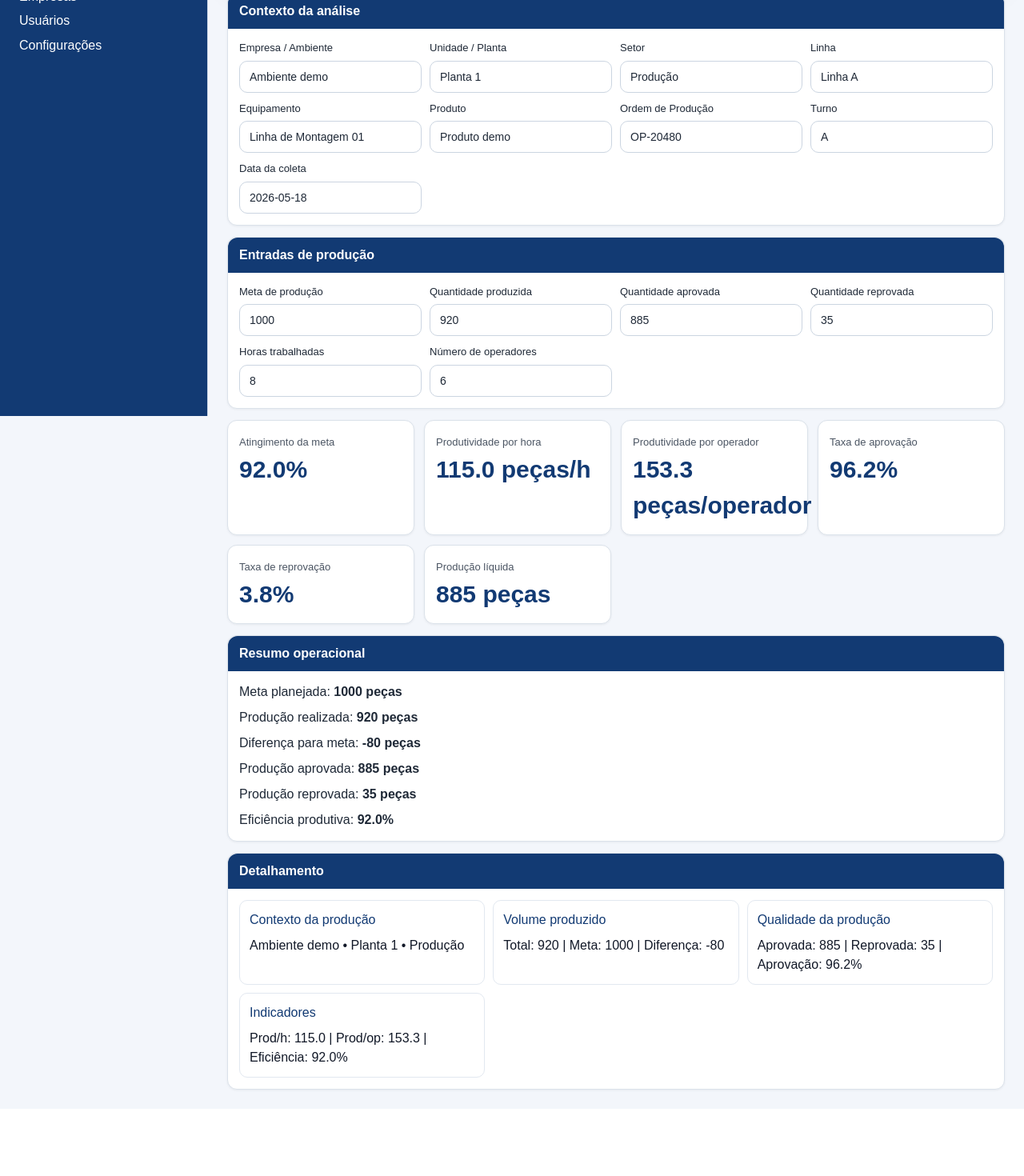
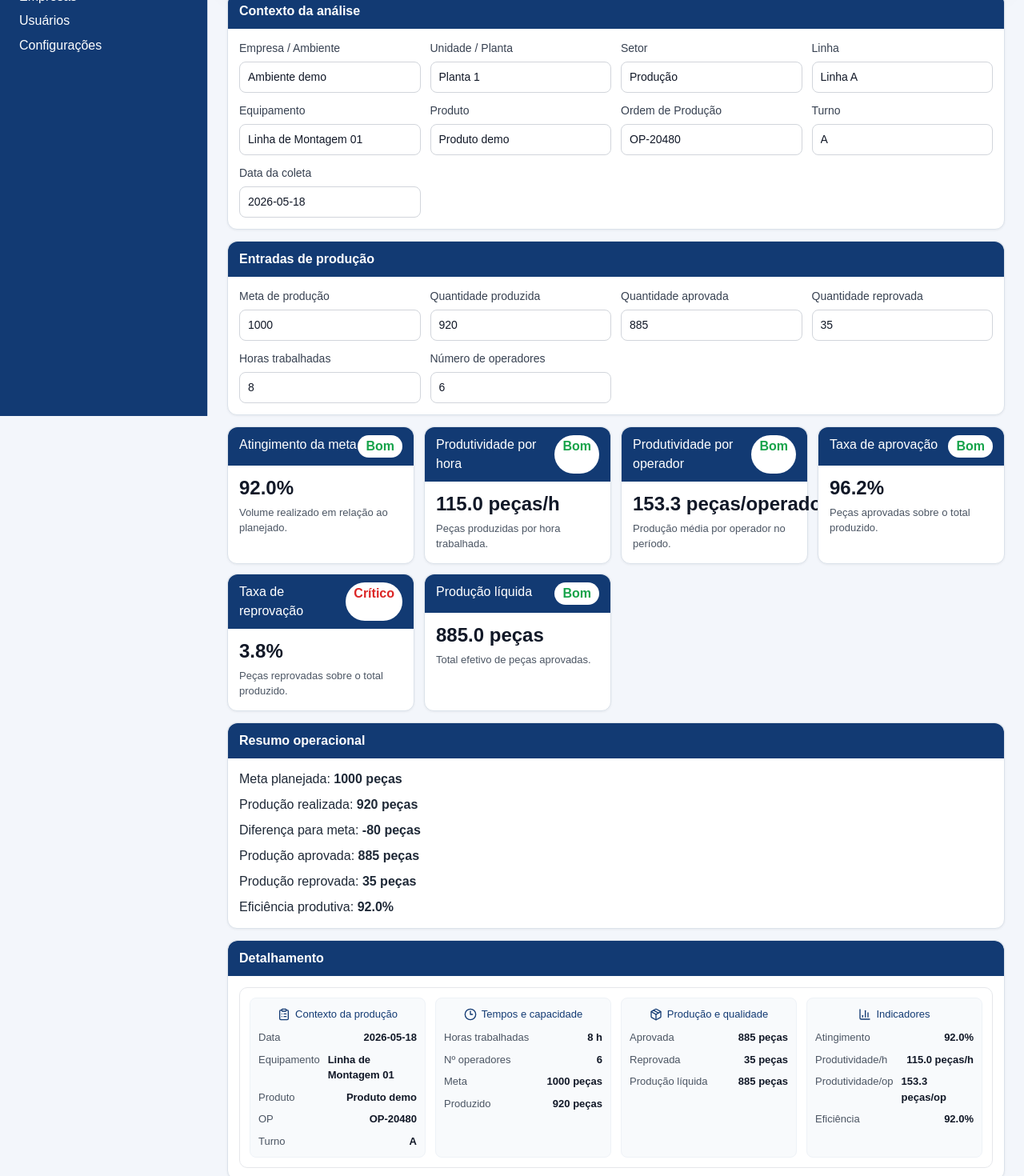
Before and after one commit to ArthurEngProduto/SIGO-Portal-de-Produ-o, a Next.js app: page /ferramentas/indicadores-producao in a window 1280 px wide. Shown: the part 280-1750 px from the top of the page at 80% size. Before the commit the page ends 1666 px from the top, so only its background shows below. Built offline with nearby package versions, Linux system fonts and the light colour scheme.

Commit message:
Ajusta tamanho dos textos dos indicadores

```diff
--- a/app/ferramentas/indicadores-producao/page.tsx
+++ b/app/ferramentas/indicadores-producao/page.tsx
@@ -1,7 +1,7 @@
 "use client";
 
 import { useMemo, useState } from "react";
-import { BarChart3, Download, FolderOpen, PlusCircle, Save } from "lucide-react";
+import { BarChart3, ClipboardList, Clock3, Download, FolderOpen, Package, PlusCircle, Save } from "lucide-react";
 import Sidebar from "../../../components/layout/Sidebar";
 
 type ProductionContext = {
@@ -25,49 +25,18 @@ type ProductionInputs = {
   numeroOperadores: number;
 };
 
-const emptyContext: ProductionContext = {
-  empresa: "",
-  unidade: "",
-  setor: "",
-  linha: "",
-  equipamento: "",
-  produto: "",
-  ordemProducao: "",
-  turno: "",
-  dataColeta: "",
-};
-
-const exampleContext: ProductionContext = {
-  empresa: "Ambiente demo",
-  unidade: "Planta 1",
-  setor: "Produção",
-  linha: "Linha A",
-  equipamento: "Linha de Montagem 01",
-  produto: "Produto demo",
-  ordemProducao: "OP-20480",
-  turno: "A",
-  dataColeta: "2026-05-18",
-};
-
-const emptyInputs: ProductionInputs = {
-  metaProducao: 0,
-  quantidadeProduzida: 0,
-  quantidadeAprovada: 0,
-  quantidadeReprovada: 0,
-  horasTrabalhadas: 0,
-  numeroOperadores: 0,
-};
-
-const exampleInputs: ProductionInputs = {
-  metaProducao: 1000,
-  quantidadeProduzida: 920,
-  quantidadeAprovada: 885,
-  quantidadeReprovada: 35,
-  horasTrabalhadas: 8,
-  numeroOperadores: 6,
-};
+const emptyContext: ProductionContext = { empresa: "", unidade: "", setor: "", linha: "", equipamento: "", produto: "", ordemProducao: "", turno: "", dataColeta: "" };
+const exampleContext: ProductionContext = { empresa: "Ambiente demo", unidade: "Planta 1", setor: "Produção", linha: "Linha A", equipamento: "Linha de Montagem 01", produto: "Produto demo", ordemProducao: "OP-20480", turno: "A", dataColeta: "2026-05-18" };
+const emptyInputs: ProductionInputs = { metaProducao: 0, quantidadeProduzida: 0, quantidadeAprovada: 0, quantidadeReprovada: 0, horasTrabalhadas: 0, numeroOperadores: 0 };
+const exampleInputs: ProductionInputs = { metaProducao: 1000, quantidadeProduzida: 920, quantidadeAprovada: 885, quantidadeReprovada: 35, horasTrabalhadas: 8, numeroOperadores: 6 };
 
 const safeDiv = (a: number, b: number) => (b > 0 ? a / b : 0);
+
+function getStatus(value: number) {
+  if (value >= 85) return { label: "Bom", color: "#16a34a" };
+  if (value >= 60) return { label: "Atenção", color: "#f59e0b" };
+  return { label: "Crítico", color: "#dc2626" };
+}
 
 export default function IndicadoresProducaoPage() {
   const [context, setContext] = useState<ProductionContext>(exampleContext);
@@ -88,13 +57,22 @@ export default function IndicadoresProducaoPage() {
     };
   }, [inputs]);
 
+  const indicatorCards = [
+    { title: "Atingimento da meta", value: calc.atingimentoMeta * 100, description: "Volume realizado em relação ao planejado.", suffix: "%" },
+    { title: "Produtividade por hora", value: calc.produtividadeHora, description: "Peças produzidas por hora trabalhada.", suffix: " peças/h" },
+    { title: "Produtividade por operador", value: calc.produtividadeOperador, description: "Produção média por operador no período.", suffix: " peças/operador" },
+    { title: "Taxa de aprovação", value: calc.taxaAprovacao * 100, description: "Peças aprovadas sobre o total produzido.", suffix: "%" },
+    { title: "Taxa de reprovação", value: calc.taxaReprovacao * 100, description: "Peças reprovadas sobre o total produzido.", suffix: "%" },
+    { title: "Produção líquida", value: calc.producaoLiquida, description: "Total efetivo de peças aprovadas.", suffix: " peças" },
+  ];
+
   return (
     <main style={{ minHeight: "100vh", background: "#f3f6fb", color: "#111827" }}>
       <div style={{ display: "grid", minHeight: "100vh" }}>
         <Sidebar ferramentasMenu={["Calculadora OEE", "Indicadores de Produção", "Produtividade", "Paradas", "Perdas e Refugos"]} />
 
         <section style={{ padding: 24, marginLeft: 260, display: "grid", gap: 14 }}>
-          <header style={{ background: "linear-gradient(135deg, #163b75 0%, #1f4f96 100%)", borderRadius: 20, padding: 36, color: "#fff", boxShadow: "0 12px 30px rgba(15, 23, 42, 0.18)", display: "flex", justifyContent: "space-between", alignItems: "center", gap: 28, flexWrap: "wrap" }}>
+          <header className="screen-only" style={{ background: "linear-gradient(135deg, #163b75 0%, #1f4f96 100%)", borderRadius: 20, padding: 36, color: "#fff", boxShadow: "0 12px 30px rgba(15, 23, 42, 0.18)", display: "flex", justifyContent: "space-between", alignItems: "center", gap: 28, flexWrap: "wrap" }}>
             <div style={{ display: "flex", alignItems: "center", gap: 18, flex: "1 1 360px", minWidth: 280 }}>
               <div style={{ width: 64, height: 64, borderRadius: 16, background: "rgba(255,255,255,0.16)", display: "grid", placeItems: "center", boxShadow: "inset 0 1px 0 rgba(255,255,255,.26)" }}>
                 <BarChart3 size={34} />
@@ -115,7 +93,7 @@ export default function IndicadoresProducaoPage() {
                 { t: "Exportar PDF", onClick: () => window.alert("Exportação PDF será habilitada em breve."), Icon: Download },
                 { t: "Salvar análise", onClick: () => window.alert("Análise salva localmente (demo)."), Icon: Save },
               ].map((b) => (
-                <button key={b.t} onClick={b.onClick} style={{ background: b.primary ? "#ffffff" : "transparent", color: b.primary ? "#123a73" : "#ffffff", border: b.primary ? "1px solid #ffffff" : "1px solid rgba(255,255,255,.5)", borderRadius: 12, width: "160px", height: 44, padding: "0 12px", fontWeight: 600, display: "inline-flex", justifyContent: "center", alignItems: "center", whiteSpace: "nowrap", gap: 8, cursor: "pointer" }}>
+                <button key={b.t} onClick={b.onClick} style={{ background: b.primary ? "#ffffff" : "transparent", color: b.primary ? "#123a73" : "#ffffff", border: b.primary ? "1px solid #ffffff" : "1px solid rgba(255,255,255,.5)", borderRadius: 12, width: "160px", height: 44, padding: "0 12px", fontWeight: 600, display: "inline-flex", justifyContent: "center", alignItems: "center", whiteSpace: "nowrap", gap: 8, transition: "all .2s ease", cursor: "pointer" }}>
                   <b.Icon size={18} />
                   {b.t}
                 </button>
@@ -125,11 +103,11 @@ export default function IndicadoresProducaoPage() {
 
           <section style={{ background: "#fff", border: "1px solid #dbe2ea", borderRadius: 12, boxShadow: "0 1px 3px rgba(16,24,40,.06)" }}>
             <div style={{ background: "#123a73", color: "#fff", padding: "10px 14px", borderRadius: "12px 12px 0 0", fontWeight: 700 }}>Contexto da análise</div>
-            <div style={{ padding: 14, display: "grid", gridTemplateColumns: "repeat(auto-fit, minmax(220px, 1fr))", gap: 10 }}>
+            <div style={{ padding: 14, display: "grid", gridTemplateColumns: "repeat(auto-fit, minmax(200px, 1fr))", gap: 12 }}>
               {Object.entries({ "Empresa / Ambiente": "empresa", "Unidade / Planta": "unidade", Setor: "setor", Linha: "linha", Equipamento: "equipamento", Produto: "produto", "Ordem de Produção": "ordemProducao", Turno: "turno", "Data da coleta": "dataColeta" } as const).map(([label, key]) => (
-                <label key={key} style={{ display: "grid", gap: 6, fontSize: 13, color: "#1f2937" }}>
-                  {label}
-                  <input value={context[key]} onChange={(e) => setContext((p) => ({ ...p, [key]: e.target.value }))} style={{ height: 40, border: "1px solid #cbd5e1", borderRadius: 10, padding: "0 12px", fontSize: 14 }} />
+                <label key={key} style={{ display: "grid", gap: 6, fontSize: 14 }}>
+                  <span style={{ color: "#374151" }}>{label}</span>
+                  <input value={context[key]} onChange={(e) => setContext((p) => ({ ...p, [key]: e.target.value }))} style={{ background: "#fff", color: "#111827", border: "1px solid #d1d5db", borderRadius: 8, padding: "8px 10px" }} />
                 </label>
               ))}
             </div>
@@ -137,41 +115,65 @@ export default function IndicadoresProducaoPage() {
 
           <section style={{ background: "#fff", border: "1px solid #dbe2ea", borderRadius: 12, boxShadow: "0 1px 3px rgba(16,24,40,.06)" }}>
             <div style={{ background: "#123a73", color: "#fff", padding: "10px 14px", borderRadius: "12px 12px 0 0", fontWeight: 700 }}>Entradas de produção</div>
-            <div style={{ padding: 14, display: "grid", gridTemplateColumns: "repeat(auto-fit, minmax(220px, 1fr))", gap: 10 }}>
+            <div style={{ padding: 14, display: "grid", gridTemplateColumns: "repeat(auto-fit, minmax(220px, 1fr))", gap: 12 }}>
               {Object.entries({ "Meta de produção": "metaProducao", "Quantidade produzida": "quantidadeProduzida", "Quantidade aprovada": "quantidadeAprovada", "Quantidade reprovada": "quantidadeReprovada", "Horas trabalhadas": "horasTrabalhadas", "Número de operadores": "numeroOperadores" } as const).map(([label, key]) => (
-                <label key={key} style={{ display: "grid", gap: 6, fontSize: 13, color: "#1f2937" }}>
-                  {label}
-                  <input type="number" min={0} value={inputs[key]} onChange={(e) => setInputs((p) => ({ ...p, [key]: Math.max(0, Number(e.target.value || 0)) }))} style={{ height: 40, border: "1px solid #cbd5e1", borderRadius: 10, padding: "0 12px", fontSize: 14 }} />
+                <label key={key} style={{ display: "grid", gap: 6, fontSize: 14 }}>
+                  <span style={{ color: "#374151" }}>{label}</span>
+                  <input type="number" min={0} value={inputs[key]} onChange={(e) => setInputs((p) => ({ ...p, [key]: Math.max(0, Number(e.target.value || 0)) }))} style={{ background: "#fff", color: "#111827", border: "1px solid #d1d5db", borderRadius: 8, padding: "8px 10px" }} />
                 </label>
               ))}
             </div>
           </section>
 
           <div style={{ display: "grid", gridTemplateColumns: "repeat(auto-fit, minmax(220px, 1fr))", gap: 12 }}>
-            {[["Atingimento da meta", `${(calc.atingimentoMeta * 100).toFixed(1)}%`], ["Produtividade por hora", `${calc.produtividadeHora.toFixed(1)} peças/h`], ["Produtividade por operador", `${calc.produtividadeOperador.toFixed(1)} peças/operador`], ["Taxa de aprovação", `${(calc.taxaAprovacao * 100).toFixed(1)}%`], ["Taxa de reprovação", `${(calc.taxaReprovacao * 100).toFixed(1)}%`], ["Produção líquida", `${calc.producaoLiquida} peças`]].map(([title, value]) => (
-              <article key={title} style={{ background: "#fff", border: "1px solid #dbe2ea", borderRadius: 12, padding: 14, boxShadow: "0 1px 3px rgba(16,24,40,.06)" }}>
-                <span style={{ fontSize: 13, color: "#4b5563" }}>{title}</span>
-                <strong style={{ display: "block", fontSize: 30, color: "#123a73" }}>{value}</strong>
-              </article>
-            ))}
+            {indicatorCards.map((card) => {
+              const status = getStatus(card.title === "Produção líquida" ? (inputs.metaProducao > 0 ? (card.value / inputs.metaProducao) * 100 : 0) : card.value);
+              return (
+                <article key={card.title} style={{ background: "#fff", border: "1px solid #dbe2ea", borderRadius: 12, boxShadow: "0 1px 3px rgba(16,24,40,.06)" }}>
+                  <div style={{ background: "#123a73", color: "#fff", padding: "10px 14px", borderRadius: "12px 12px 0 0", display: "flex", justifyContent: "space-between" }}>
+                    <h3 style={{ margin: 0 }}>{card.title}</h3>
+                    <span style={{ color: status.color, fontWeight: 700, background: "#fff", borderRadius: 999, padding: "2px 10px" }}>{status.label}</span>
+                  </div>
+                  <div style={{ padding: 14 }}>
+                    <p style={{ margin: "0 0 6px", fontSize: 24, lineHeight: 1.2, fontWeight: 800, color: "#111827", whiteSpace: "nowrap" }}>{card.value.toFixed(1)}{card.suffix}</p>
+                    <p style={{ margin: 0, color: "#4b5563", fontSize: 13 }}>{card.description}</p>
+                  </div>
+                </article>
+              );
+            })}
           </div>
 
           <section style={{ background: "#fff", border: "1px solid #dbe2ea", borderRadius: 12, boxShadow: "0 1px 3px rgba(16,24,40,.06)" }}>
             <div style={{ background: "#123a73", color: "#fff", padding: "10px 14px", borderRadius: "12px 12px 0 0", fontWeight: 700 }}>Resumo operacional</div>
-            <div style={{ padding: 14, display: "grid", gap: 8, color: "#1f2937" }}>
+            <div style={{ padding: 14, display: "flex", flexDirection: "column", gap: 8, color: "#1f2937" }}>
               {[["Meta planejada", `${inputs.metaProducao} peças`], ["Produção realizada", `${inputs.quantidadeProduzida} peças`], ["Diferença para meta", `${calc.diferencaMeta} peças`], ["Produção aprovada", `${inputs.quantidadeAprovada} peças`], ["Produção reprovada", `${inputs.quantidadeReprovada} peças`], ["Eficiência produtiva", `${(calc.eficienciaProdutiva * 100).toFixed(1)}%`]].map(([label, value]) => (
                 <p key={label} style={{ margin: 0 }}>{label}: <strong>{value}</strong></p>
               ))}
             </div>
           </section>
 
-          <section style={{ background: "#fff", border: "1px solid #dbe2ea", borderRadius: 12, boxShadow: "0 1px 3px rgba(16,24,40,.06)" }}>
+          <section style={{ background: "#fff", border: "1px solid #dbe2ea", borderRadius: 12, overflow: "hidden", boxShadow: "0 1px 3px rgba(16,24,40,.06)" }}>
             <div style={{ background: "#123a73", color: "#fff", padding: "10px 14px", borderRadius: "12px 12px 0 0", fontWeight: 700 }}>Detalhamento</div>
-            <div style={{ padding: 14, display: "grid", gridTemplateColumns: "repeat(auto-fit, minmax(260px, 1fr))", gap: 10 }}>
-              <article style={{ border: "1px solid #e2e8f0", borderRadius: 10, padding: 12 }}><h4 style={{ margin: "0 0 8px", color: "#123a73" }}>Contexto da produção</h4><p style={{ margin: 0 }}>{context.empresa || "-"} • {context.unidade || "-"} • {context.setor || "-"}</p></article>
-              <article style={{ border: "1px solid #e2e8f0", borderRadius: 10, padding: 12 }}><h4 style={{ margin: "0 0 8px", color: "#123a73" }}>Volume produzido</h4><p style={{ margin: 0 }}>Total: {inputs.quantidadeProduzida} | Meta: {inputs.metaProducao} | Diferença: {calc.diferencaMeta}</p></article>
-              <article style={{ border: "1px solid #e2e8f0", borderRadius: 10, padding: 12 }}><h4 style={{ margin: "0 0 8px", color: "#123a73" }}>Qualidade da produção</h4><p style={{ margin: 0 }}>Aprovada: {inputs.quantidadeAprovada} | Reprovada: {inputs.quantidadeReprovada} | Aprovação: {(calc.taxaAprovacao * 100).toFixed(1)}%</p></article>
-              <article style={{ border: "1px solid #e2e8f0", borderRadius: 10, padding: 12 }}><h4 style={{ margin: "0 0 8px", color: "#123a73" }}>Indicadores</h4><p style={{ margin: 0 }}>Prod/h: {calc.produtividadeHora.toFixed(1)} | Prod/op: {calc.produtividadeOperador.toFixed(1)} | Eficiência: {(calc.eficienciaProdutiva * 100).toFixed(1)}%</p></article>
+            <div style={{ padding: 14, display: "grid", gap: 12 }}>
+              <article style={{ border: "1px solid #e5e7eb", borderRadius: 10, padding: 12, background: "#fff" }}>
+                <div style={{ display: "grid", gridTemplateColumns: "repeat(auto-fit, minmax(210px, 1fr))", gap: 12 }}>
+                  {[
+                    { title: "Contexto da produção", Icon: ClipboardList, rows: [["Data", context.dataColeta || "-"], ["Equipamento", context.equipamento || "-"], ["Produto", context.produto || "-"], ["OP", context.ordemProducao || "-"], ["Turno", context.turno || "-"]] },
+                    { title: "Tempos e capacidade", Icon: Clock3, rows: [["Horas trabalhadas", `${inputs.horasTrabalhadas} h`], ["Nº operadores", `${inputs.numeroOperadores}`], ["Meta", `${inputs.metaProducao} peças`], ["Produzido", `${inputs.quantidadeProduzida} peças`]] },
+                    { title: "Produção e qualidade", Icon: Package, rows: [["Aprovada", `${inputs.quantidadeAprovada} peças`], ["Reprovada", `${inputs.quantidadeReprovada} peças`], ["Produção líquida", `${calc.producaoLiquida} peças`]] },
+                    { title: "Indicadores", Icon: BarChart3, rows: [["Atingimento", `${(calc.atingimentoMeta * 100).toFixed(1)}%`], ["Produtividade/h", `${calc.produtividadeHora.toFixed(1)} peças/h`], ["Produtividade/op", `${calc.produtividadeOperador.toFixed(1)} peças/op`], ["Eficiência", `${(calc.eficienciaProdutiva * 100).toFixed(1)}%`]] },
+                  ].map((group) => (
+                    <section key={group.title} style={{ border: "1px solid #eef2f7", borderRadius: 8, padding: 10, background: "#f8fafc" }}>
+                      <h4 style={{ margin: "0 0 10px", fontSize: 13, color: "#123a73", display: "flex", alignItems: "center", justifyContent: "center", gap: 6, textAlign: "center" }}><group.Icon size={16} color="#123a73" /><span>{group.title}</span></h4>
+                      <ul style={{ listStyle: "none", padding: 0, margin: 0, display: "grid", gap: 8 }}>
+                        {group.rows.map(([label, value]) => (
+                          <li key={label} style={{ display: "flex", justifyContent: "space-between", gap: 10, fontSize: 13, color: "#111827" }}><span style={{ color: "#4b5563" }}>{label}</span><strong style={{ fontWeight: 600 }}>{value}</strong></li>
+                        ))}
+                      </ul>
+                    </section>
+                  ))}
+                </div>
+              </article>
             </div>
           </section>
         </section>
```
